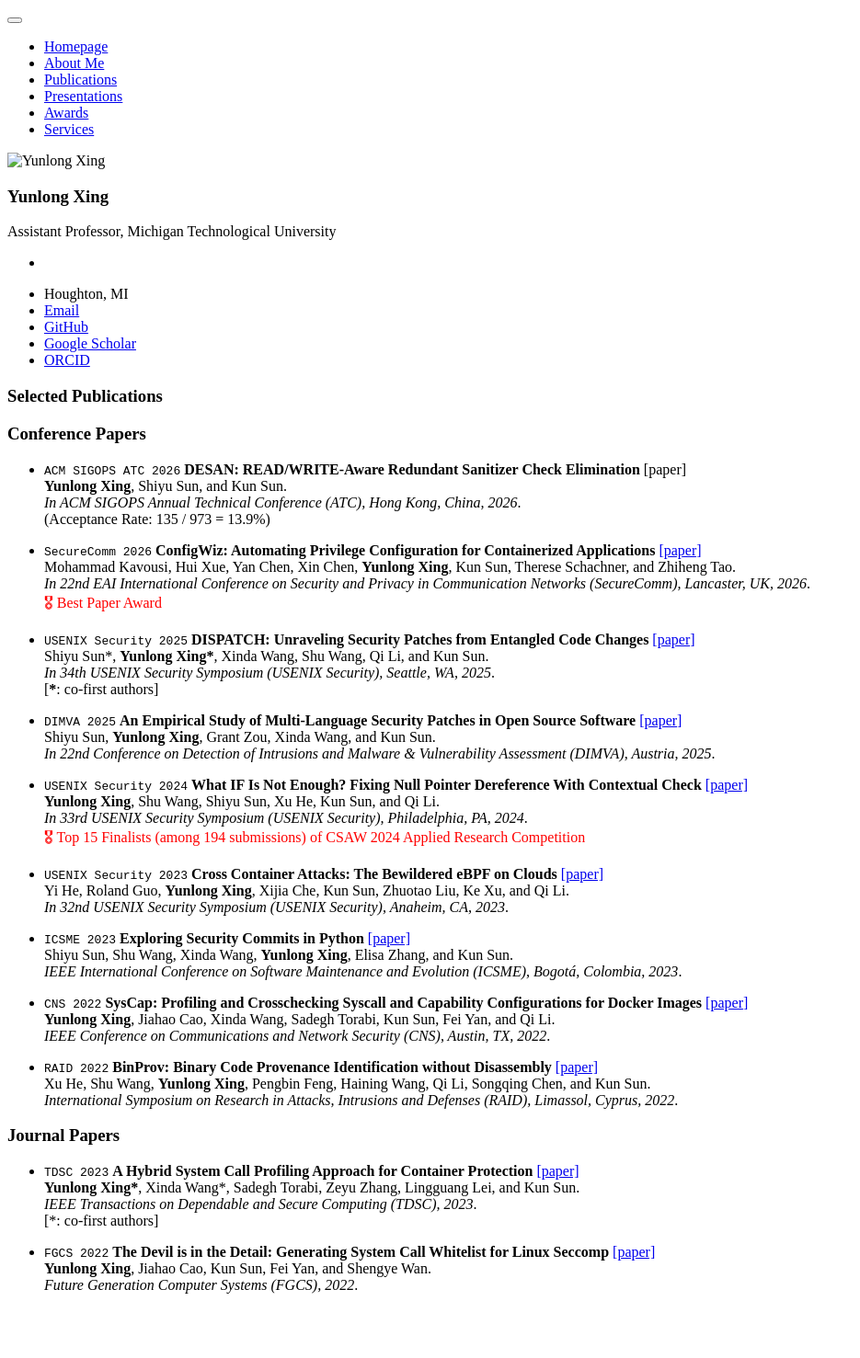
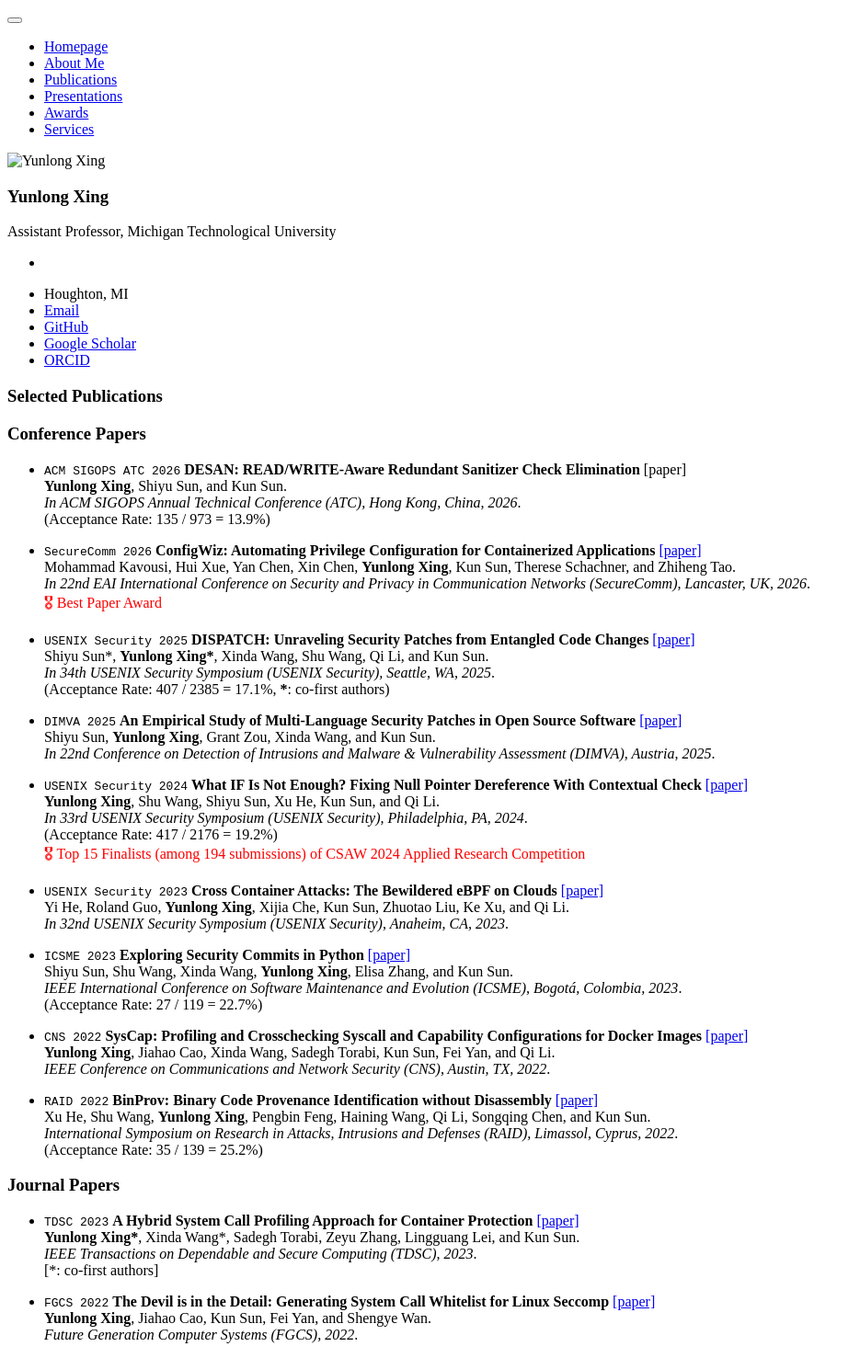
Before and after one commit to YunlongXing/yunlongxing.github.io, a Jekyll site: the page built from _pages/includes/pub.md, in a window 1280 px wide. Shown: the whole page at 92% size, without its empty margins (0-935 px from the left). Built offline with Jekyll 4.4.1, drawn with Linux system fonts in a browser that asks for light colours; our own code applies the rules of GitHub Pages for plain Markdown files; before the commit the page ends 1423 px from its top, so only the background shows below that.

Commit message:
Update publication entries with acceptance rates
Added acceptance rates for various conference papers and improved formatting.

```diff
--- a/_pages/includes/pub.md
+++ b/_pages/includes/pub.md
@@ -14,7 +14,7 @@ Mohammad Kavousi, Hui Xue, Yan Chen, Xin Chen, **Yunlong Xing**, Kun Sun, Theres
 - ``USENIX Security 2025`` **DISPATCH: Unraveling Security Patches from Entangled Code Changes** [\[paper\]](/publications/security25_DISPATCH.pdf)<br>
 Shiyu Sun\*, **Yunlong Xing\***, Xinda Wang, Shu Wang, Qi Li, and Kun Sun. <br>
 *In 34th USENIX Security Symposium (USENIX Security), Seattle, WA, 2025*.<br>
-[**\***: co-first authors]
+(Acceptance Rate: 407 / 2385 = 17.1%, **\***: co-first authors)
 
 - ``DIMVA 2025`` **An Empirical Study of Multi-Language Security Patches in Open Source Software** [\[paper\]](/publications/dimva25_Empirical.pdf)<br>
 Shiyu Sun, **Yunlong Xing**, Grant Zou, Xinda Wang, and Kun Sun.<br>
@@ -23,6 +23,7 @@ Shiyu Sun, **Yunlong Xing**, Grant Zou, Xinda Wang, and Kun Sun.<br>
 - ``USENIX Security 2024`` **What IF Is Not Enough? Fixing Null Pointer Dereference With Contextual Check** [\[paper\]](/publications/security24_CONCH.pdf)<br>
 **Yunlong Xing**, Shu Wang, Shiyu Sun, Xu He, Kun Sun, and Qi Li.<br>
 *In 33rd USENIX Security Symposium (USENIX Security), Philadelphia, PA, 2024*.<br>
+(Acceptance Rate: 417 / 2176 = 19.2%)<br>
 <span style="color:red">🎖 Top 15 Finalists (among 194 submissions) of CSAW 2024 Applied Research Competition</span>
 
 - ``USENIX Security 2023`` **Cross Container Attacks: The Bewildered eBPF on Clouds** [\[paper\]](/publications/security23_container.pdf)<br>
@@ -31,7 +32,8 @@ Yi He, Roland Guo, **Yunlong Xing**, Xijia Che, Kun Sun, Zhuotao Liu, Ke Xu, and
 
 - ``ICSME 2023`` **Exploring Security Commits in Python** [\[paper\]](/publications/icsme23_SCOPY.pdf)<br>
 Shiyu Sun, Shu Wang, Xinda Wang, **Yunlong Xing**, Elisa Zhang, and Kun Sun.<br>
-*IEEE International Conference on Software Maintenance and Evolution (ICSME), Bogotá, Colombia, 2023*.
+*IEEE International Conference on Software Maintenance and Evolution (ICSME), Bogotá, Colombia, 2023*.<br>
+(Acceptance Rate: 27 / 119 = 22.7%)
 
 - ``CNS 2022`` **SysCap: Profiling and Crosschecking Syscall and Capability Configurations for Docker Images** [\[paper\]](/publications/cns22_SysCap.pdf)<br>
 **Yunlong Xing**, Jiahao Cao, Xinda Wang, Sadegh Torabi, Kun Sun, Fei Yan, and Qi Li.<br>
@@ -39,7 +41,8 @@ Shiyu Sun, Shu Wang, Xinda Wang, **Yunlong Xing**, Elisa Zhang, and Kun Sun.<br>
 
 - ``RAID 2022`` **BinProv: Binary Code Provenance Identification without Disassembly** [\[paper\]](/publications/raid22_BinProv.pdf)<br>
 Xu He, Shu Wang, **Yunlong Xing**, Pengbin Feng, Haining Wang, Qi Li, Songqing Chen, and Kun Sun.<br>
-*International Symposium on Research in Attacks, Intrusions and Defenses (RAID), Limassol, Cyprus, 2022*.
+*International Symposium on Research in Attacks, Intrusions and Defenses (RAID), Limassol, Cyprus, 2022*.<br>
+(Acceptance Rate: 35 / 139 = 25.2%)
 
 ### Journal Papers
 - ``TDSC 2023`` **A Hybrid System Call Profiling Approach for Container Protection** [\[paper\]](/publications/tdsc23_Hybrid.pdf)<br>
```
